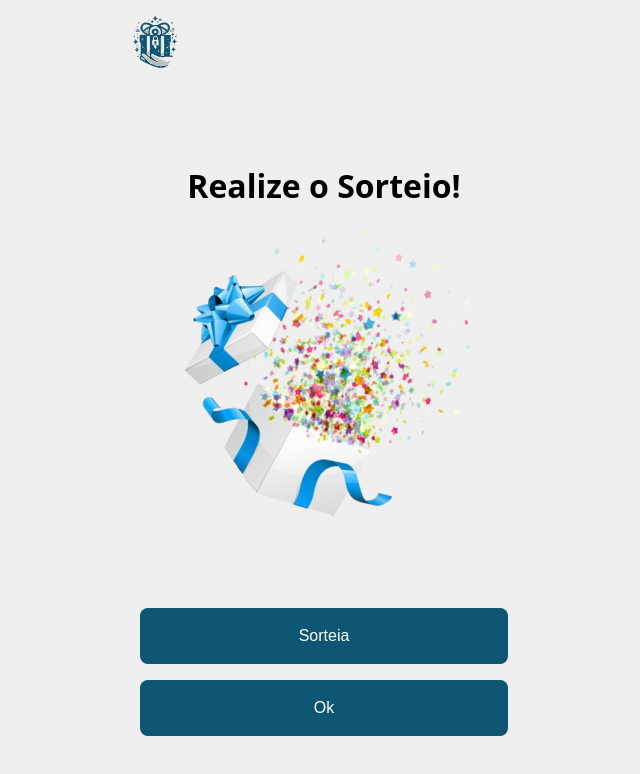
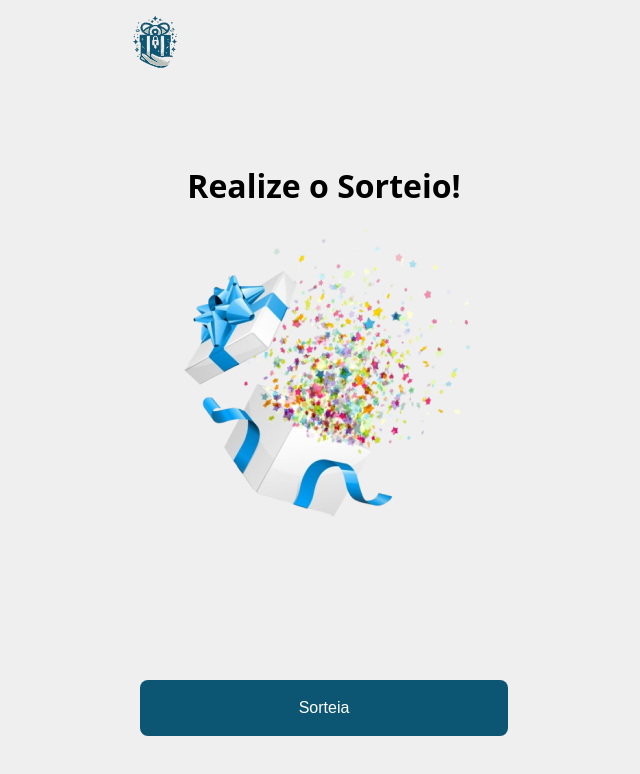
Before and after one commit to MatheusCarvalho2/secretsfriendsfrontend, a React (Vite) app: page /sorteio_realizado in a window 1280 px wide. Shown: the top 774 px of the page, without its empty margins (316-956 px from the left). Built offline with nearby package versions, Linux system fonts and the light colour scheme.

Commit message:
Retira botão de ok desnecessário

```diff
--- a/src/pages/DrawHeld/DrawHeld.tsx
+++ b/src/pages/DrawHeld/DrawHeld.tsx
@@ -8,14 +8,16 @@ import { useSelector } from 'react-redux';
 function DrawHeld() {
     const currentDrawId = useSelector((state: RootState) => state.idDraw);
 
-    function returnDraw() {
-        window.location.href = "/envia_email";
-    }
-
     function showAndDraw() {
         api.get(`/draws/${currentDrawId}`)
-            .then(response => console.log(response.data)
-            )
+            .then(response => {
+                if (response.status >= 200 && response.status <= 299) {
+                    window.location.href = "/envia_email";
+                }
+            })
+            .catch(error => {
+                console.error("Erro:", error);
+            });
     }
 
     return (
@@ -32,10 +34,6 @@ function DrawHeld() {
                     textButton='Sorteia'
                     onClick={showAndDraw}
                 />
-                <ButtonAccept
-                    textButton='Ok'
-                    onClick={returnDraw}
-                />
             </div>
         </div>
     )
```
